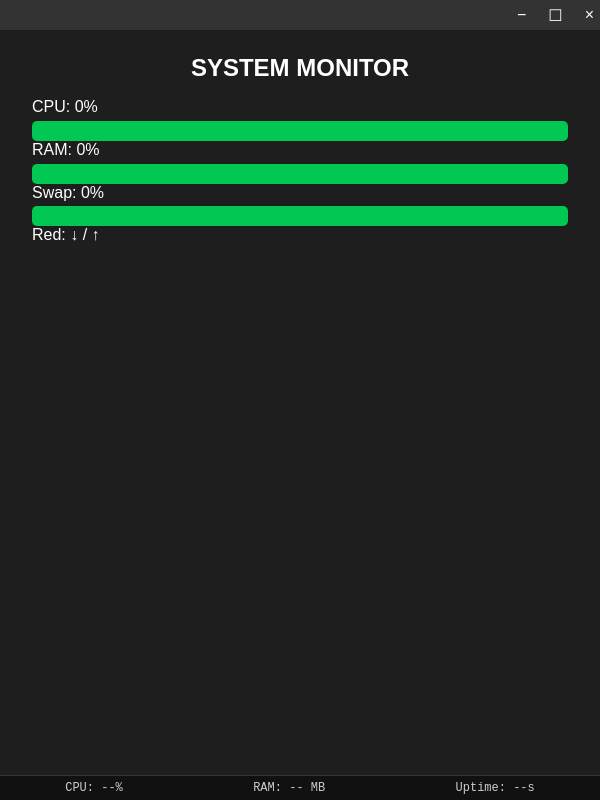
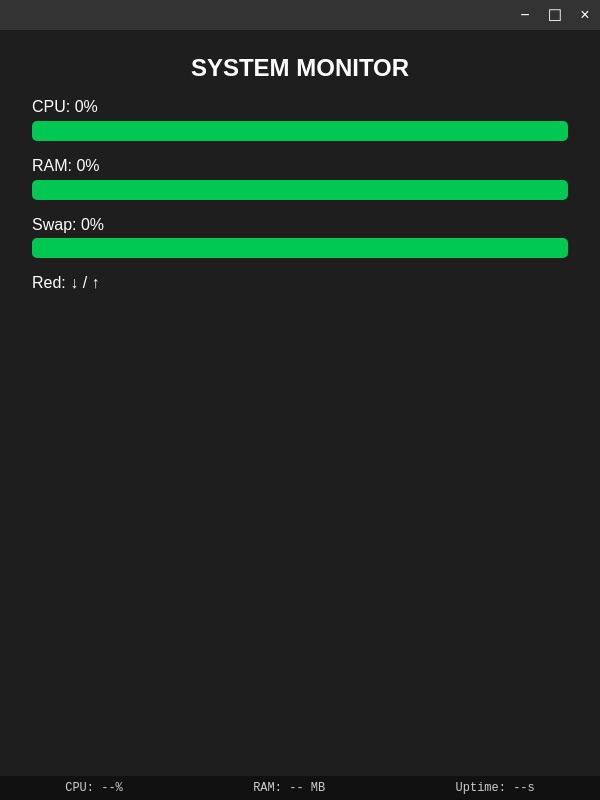
Before and after one commit to sebastiangr/electron-system-monitor, an Electron app: page index.html in a window 600 px wide. Drawn offline with Linux system fonts and the light colour scheme; no server answers.

Commit message:
General styles changes

```diff
--- a/index.html
+++ b/index.html
@@ -15,6 +15,7 @@
       /* margin: 1em 0; */
       margin-left: 2em;
       margin-right: 2em;
+      margin-bottom: 1em;
     }
     .label {
       margin-bottom: 0.3em;
@@ -43,13 +44,18 @@
     }
 
     #titlebar button {
-      margin-left: 10px;
+      /* margin-left: 10px; */
       background: transparent;
       border: none;
       color: white;
       font-size: 16px;
       cursor: pointer;
       -webkit-app-region: no-drag;
+      width: 30px;
+      height: 30px;
+      display: flex;
+      justify-content: center;
+      align-items: center;
     }
 
     #titlebar button:hover {
@@ -68,7 +74,7 @@
       height: 24px;
       font-size: 12px;
       font-family: monospace;
-      border-top: 1px solid #333;
+      /* border-top: 1px solid #333; */
       -webkit-user-select: none;
     }
 
```
